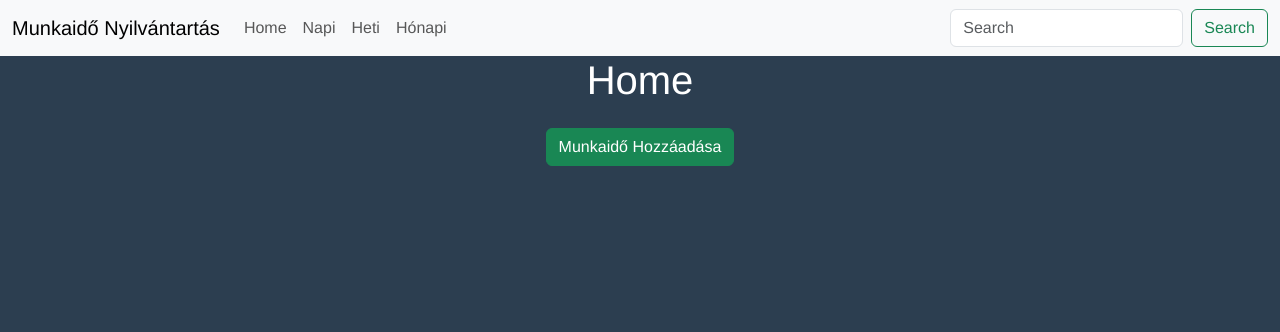
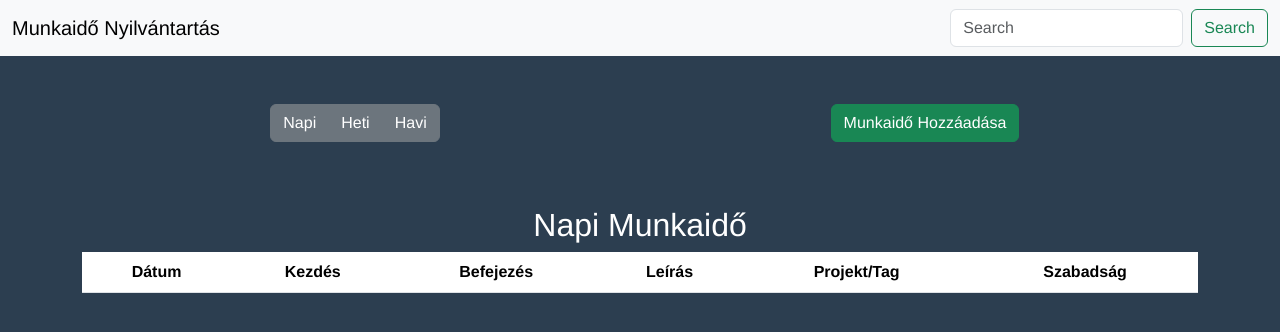
Before and after one commit to Csikito/working_time_management, a Vue app: page / in a window 1280 px wide. Shown: the top 332 px of the page. Built offline with nearby package versions, Linux system fonts and the light colour scheme.

Commit message:
add Daily-Weekly-Monthly View

```diff
--- /dev/null
+++ b/src/components/AppDailyView.vue
@@ -0,0 +1,41 @@
+<template>
+  <div>
+    <h2>Napi Munkaidő</h2>
+    <table class="table">
+      <thead>
+        <tr>
+          <th>Dátum</th>
+          <th>Kezdés</th>
+          <th>Befejezés</th>
+          <th>Leírás</th>
+          <th>Projekt/Tag</th>
+          <th>Szabadság</th>
+        </tr>
+      </thead>
+      <tbody>
+        <tr v-for="entry in entries" :key="entry.id">
+          <td>{{ entry.date }}</td>
+          <td>{{ entry.startTime }}</td>
+          <td>{{ entry.endTime }}</td>
+          <td>{{ entry.description }}</td>
+          <td>{{ entry.projectTag }}</td>
+          <td>{{ entry.isHoliday ? "Igen" : "Nem" }}</td>
+        </tr>
+      </tbody>
+    </table>
+  </div>
+</template>
+
+<script>
+export default {
+  name: "AppDailyView",
+  props: {
+    entries: {
+      type: Array,
+      required: true,
+    },
+  },
+};
+</script>
+
+<style scoped></style>
--- a/src/components/AppHome.vue
+++ b/src/components/AppHome.vue
@@ -1,9 +1,24 @@
 <template>
-  <div>
-    <h1>Home</h1>
-    <button class="btn btn-success mt-3" @click="showModal = true">
-      Munkaidő Hozzáadása
-    </button>
+  <div class="container">
+    <div class="buttons row mt-5">
+      <div class="btn-group mb-3 col-sm d-inline-block" role="group">
+        <button class="btn btn-secondary" @click="viewMode = 'daily'">
+          Napi
+        </button>
+        <button class="btn btn-secondary" @click="viewMode = 'weekly'">
+          Heti
+        </button>
+        <button class="btn btn-secondary" @click="viewMode = 'monthly'">
+          Havi
+        </button>
+      </div>
+      <div class="col">
+        <button class="btn btn-success" @click="showModal = true">
+          Munkaidő Hozzáadása
+        </button>
+      </div>
+    </div>
+
     <div
       v-if="showModal"
       class="modal fade show"
@@ -21,6 +36,16 @@
           </div>
           <div class="modal-body">
             <form @submit.prevent="addWorkTime">
+              <div class="mb-3">
+                <label for="date" class="form-label">Dátum</label>
+                <input
+                  type="date"
+                  id="date"
+                  class="form-control"
+                  v-model="date"
+                  required
+                />
+              </div>
               <div class="mb-3">
                 <label for="start-time" class="form-label">Kezdési Idő</label>
                 <input
@@ -82,34 +107,60 @@
         </div>
       </div>
     </div>
+    <div class="view-tables mt-5">
+      <AppDailyView v-if="viewMode === 'daily'" :entries="filteredEntries" />
+      <AppWeeklyView
+        v-else-if="viewMode === 'weekly'"
+        :entries="filteredEntries"
+      />
+      <AppMonthlyView
+        v-else-if="viewMode === 'monthly'"
+        :entries="filteredEntries"
+      />
+    </div>
   </div>
 </template>
 
 <script>
+import AppDailyView from "./AppDailyView.vue";
+import AppWeeklyView from "./AppWeeklyView.vue";
+import AppMonthlyView from "./AppMonthlyView.vue";
+
 export default {
   name: "AppHome",
+  components: {
+    AppDailyView,
+    AppWeeklyView,
+    AppMonthlyView,
+  },
   data() {
     return {
       showModal: false,
+      date: "",
       startTime: "",
       endTime: "",
       description: "",
       projectTag: "",
       isHoliday: false,
+      viewMode: "daily",
+      entries: [],
     };
   },
+
   methods: {
     addWorkTime() {
       const workEntry = {
+        date: this.date,
         startTime: this.isHoliday ? null : this.startTime,
         endTime: this.isHoliday ? null : this.endTime,
-        description: this.isHoliday ? "Szabadság" : this.description,
-        projectTag: this.projectTag,
+        description: this.isHoliday ? null : this.description,
+        projectTag: this.projectTag ? "#Szabadság" : this.projectTag,
         isHoliday: this.isHoliday,
       };
       console.log("Új Munkaidő Bejegyzés:", workEntry);
 
       this.showModal = false;
+      this.date = "";
       this.startTime = "";
       this.endTime = "";
       this.description = "";
@@ -117,6 +168,11 @@ export default {
       this.isHoliday = false;
     },
   },
+  omputed: {
+    filteredEntries() {
+      return this.entries;
+    },
+  },
 };
 </script>
 
--- /dev/null
+++ b/src/components/AppMonthlyView.vue
@@ -0,0 +1,41 @@
+<template>
+  <div>
+    <h2>Havi Munkaidő</h2>
+    <table class="table">
+      <thead>
+        <tr>
+          <th>Dátum</th>
+          <th>Kezdés</th>
+          <th>Befejezés</th>
+          <th>Leírás</th>
+          <th>Projekt/Tag</th>
+          <th>Szabadság</th>
+        </tr>
+      </thead>
+      <tbody>
+        <tr v-for="entry in entries" :key="entry.id">
+          <td>{{ entry.date }}</td>
+          <td>{{ entry.startTime }}</td>
+          <td>{{ entry.endTime }}</td>
+          <td>{{ entry.description }}</td>
+          <td>{{ entry.projectTag }}</td>
+          <td>{{ entry.isHoliday ? "Igen" : "Nem" }}</td>
+        </tr>
+      </tbody>
+    </table>
+  </div>
+</template>
+
+<script>
+export default {
+  name: "AppMonthlyView",
+  props: {
+    entries: {
+      type: Array,
+      required: true,
+    },
+  },
+};
+</script>
+
+<style scoped></style>
--- a/src/components/AppNavbar.vue
+++ b/src/components/AppNavbar.vue
@@ -14,22 +14,7 @@
         >
           <span class="navbar-toggler-icon"></span>
         </button>
-        <div class="collapse navbar-collapse" id="navbarNavAltMarkup">
-          <ul class="navbar-nav">
-            <li class="nav-item active">
-              <a class="nav-link" href="#">Home</a>
-            </li>
-            <li class="nav-item">
-              <a class="nav-link" href="#">Napi</a>
-            </li>
-            <li class="nav-item">
-              <a class="nav-link" href="#">Heti</a>
-            </li>
-            <li class="nav-item">
-              <a class="nav-link" href="#">Hónapi</a>
-            </li>
-          </ul>
-        </div>
+
         <form class="d-flex" @submit.prevent="handleSearch">
           <input
             class="form-control me-2"
--- /dev/null
+++ b/src/components/AppWeeklyView.vue
@@ -0,0 +1,41 @@
+<template>
+  <div>
+    <h2>Heti Munkaidő</h2>
+    <table class="table">
+      <thead>
+        <tr>
+          <th>Dátum</th>
+          <th>Kezdés</th>
+          <th>Befejezés</th>
+          <th>Leírás</th>
+          <th>Projekt/Tag</th>
+          <th>Szabadság</th>
+        </tr>
+      </thead>
+      <tbody>
+        <tr v-for="entry in entries" :key="entry.id">
+          <td>{{ entry.date }}</td>
+          <td>{{ entry.startTime }}</td>
+          <td>{{ entry.endTime }}</td>
+          <td>{{ entry.description }}</td>
+          <td>{{ entry.projectTag }}</td>
+          <td>{{ entry.isHoliday ? "Igen" : "Nem" }}</td>
+        </tr>
+      </tbody>
+    </table>
+  </div>
+</template>
+
+<script>
+export default {
+  name: "AppWeeklyView",
+  props: {
+    entries: {
+      type: Array,
+      required: true,
+    },
+  },
+};
+</script>
+
+<style scoped></style>
```
